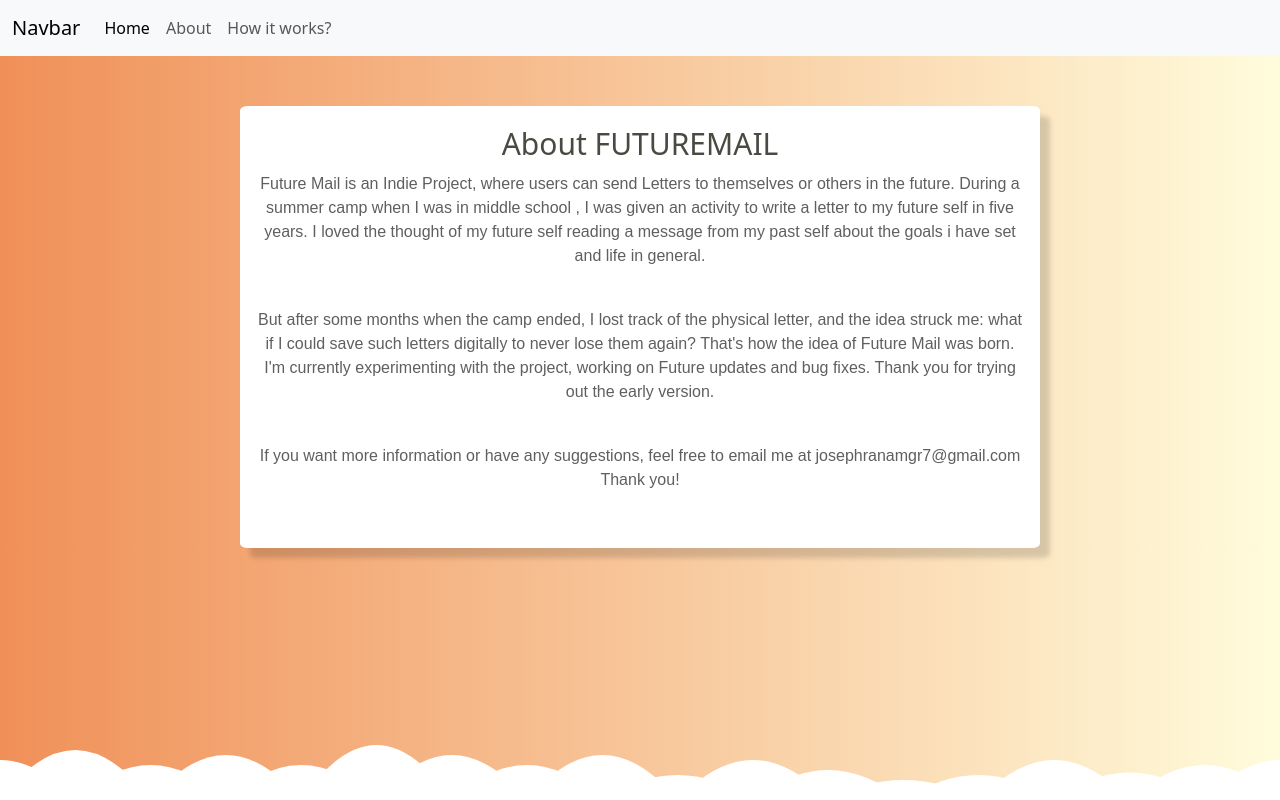
After one commit to JosephRana11/test1, a Django app: page /About/ in a window 1280 px wide. The commit adds this page. Run offline with Django 4.2, Linux system fonts and the light colour scheme; some web fonts are replaced.

Commit message:
Add files via upload
project file version before implementing inbuilt success message from django

```diff
--- a/Data/views.py
+++ b/Data/views.py
@@ -11,9 +11,16 @@ from .AutoMail import auto_func
 def home_page_view(request):
     return render(request , 'MailForm.html')
 
+def About_view(request):
+    return render(request , 'About.html')
+
+def FAQ_view(request):
+    return render(request , 'HowItWorks.html')
+
 def activate_script_view(request):
     auto_func()
     return HttpResponse("Mail Automation Script Activated.You may exit now.")
+
 
 def MailData_Register(request):
     if request.method == 'POST':
--- a/FutureMail/urls.py
+++ b/FutureMail/urls.py
@@ -16,11 +16,13 @@ Including another URLconf
 """
 from django.contrib import admin
 from django.urls import path
-from Data.views import  MailData_Register , home_page_view ,activate_script_view
+from Data.views import  MailData_Register , home_page_view ,activate_script_view , About_view , FAQ_view
 
 urlpatterns = [
-    path('admin/', admin.site.urls),
+    path('xyz/', admin.site.urls),
     path('SendMail/' , MailData_Register , name="MailRegister"),
     path('' , home_page_view , name = "MailData"),
     path('activate/' , activate_script_view),
+    path('About/' , About_view, name = "About"),
+    path('HowitWorks/' , FAQ_view , name = "FAQ")
 ]
--- /dev/null
+++ b/templates/About.html
@@ -0,0 +1,13 @@
+{% extends 'main.html' %}
+{% block content%}
+<div class="card">
+    <div class="card-body">
+        <h2 style = "font-style: normal;">About FUTUREMAIL</h2>
+        <p style="margin-top: 10px;">Future Mail is an Indie Project, where users can send Letters to themselves or others in the future. During a summer camp when I was in middle school , I was given an activity to write a letter to my future self in five years. I loved the thought of my future self reading a message from my past self about the goals i have set and life in general.</p><br>
+
+        <p>But after some months when the camp ended, I lost track of the physical letter, and the idea struck me: what if I could save such letters digitally to never lose them again? That's how the idea of Future Mail was born. I'm currently experimenting with the project, working on Future updates and bug fixes. Thank you for trying out the early version.</p><br>
+
+        <p>If you want more information or have any suggestions, feel free to email me at josephranamgr7@gmail.com Thank you!</p><br>
+    </div>
+  </div>
+{%endblock%}
--- a/templates/Mailform.html
+++ b/templates/Mailform.html
@@ -8,7 +8,7 @@
     <form method="POST" action="{% url 'MailRegister' %}">
       {% csrf_token %}
       <div class = "MsgBox">
-        <textarea type="text" placeholder="Enter your Message here" name='UserText1' required class = "Textdiv"></textarea><br>
+        <textarea type="text" placeholder="Write your Message here" name='UserText1' required class = "Textdiv"></textarea><br>
       </div>
         <div class = "EmailBox">
         <input type="email" placeholder="Enter your email address" name='Useremail1' required class = "Emaildiv"><br>
--- a/templates/main.html
+++ b/templates/main.html
@@ -12,7 +12,7 @@
     <style>
         body{
             background: rgb(167,195,254);
-            background: linear-gradient(90deg, #d9a7c7 0%,#fffcdc 100%);
+            background: linear-gradient(90deg, #f09058 0%,#fffcdc 100%);
             font-family: system-ui, -apple-system, BlinkMacSystemFont, 'Segoe UI', Roboto, Oxygen, Ubuntu, Cantarell, 'Open Sans', 'Helvetica Neue', sans-serif;
         }
         p{
@@ -99,16 +99,16 @@
 
         }
         .SendDiv{
-            margin-top: 8px;
+            margin-top: 3px;
             background-color: white;
             color: grey;
             border: none;
             height: 32px;
             width: 80px;
-            box-shadow: 10px 10px 5px -4px rgba(0,0,0,0.10);
-           -webkit-box-shadow: 10px 10px 5px -4px rgba(0,0,0,0.10);
-           -moz-box-shadow: 10px 10px 5px -4px rgba(0,0,0,0.10);
-           border-radius: 5px;
+            box-shadow: 10px 10px 5px -4px rgba(0,0,0,0.15);
+            -webkit-box-shadow: 10px 10px 5px -4px rgba(0,0,0,0.15);
+            -moz-box-shadow: 10px 10px 5px -4px rgba(0,0,0,0.15);
+             border-radius: 5px;
         }
         .option{
             padding-left: 30px;
@@ -121,11 +121,24 @@
                 z-index: 9;
                 bottom: 0;
                 left: 0;
-                margin: 0;
-                padding: 0;
             }
         .senttextbox{
             margin-top: 40px;
+        }
+        .card-body{
+            text-align: center;
+            color: rgb(95, 95, 95);
+
+        }
+        .card{
+            max-width: 800px;
+            margin: 0 auto;
+            margin-top: 50px;
+            border: none;
+            box-shadow: 10px 10px 5px 0px rgba(0,0,0,0.15);
+            -webkit-box-shadow: 10px 10px 5px 0px rgba(0,0,0,0.15);
+            -moz-box-shadow: 10px 10px 5px 0px rgba(0,0,0,0.15);
+            border-radius: 1%;
         }
 
     </style>
@@ -143,10 +156,10 @@
                 <a class="nav-link active" aria-current="page" href={% url 'MailData' %}>Home</a>
               </li>
               <li class="nav-item">
-                <a class="nav-link" href="#">About</a>
+                <a class="nav-link" href={% url 'About' %}>About</a>
               </li>
               <li class="nav-item">
-                <a class="nav-link" href="#">How it works?</a>
+                <a class="nav-link" href={% url 'FAQ' %}>How it works?</a>
               </li>
             </ul>
           </div>
```
Also changed, not shown: templates/HowItWorks.html (added, +9 -0 lines), templates/success.html (+5 -2 lines), db.sqlite3.
